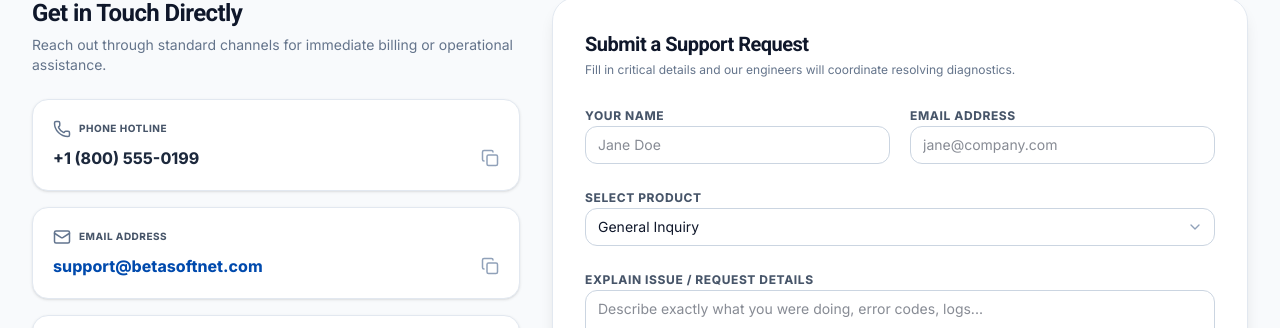
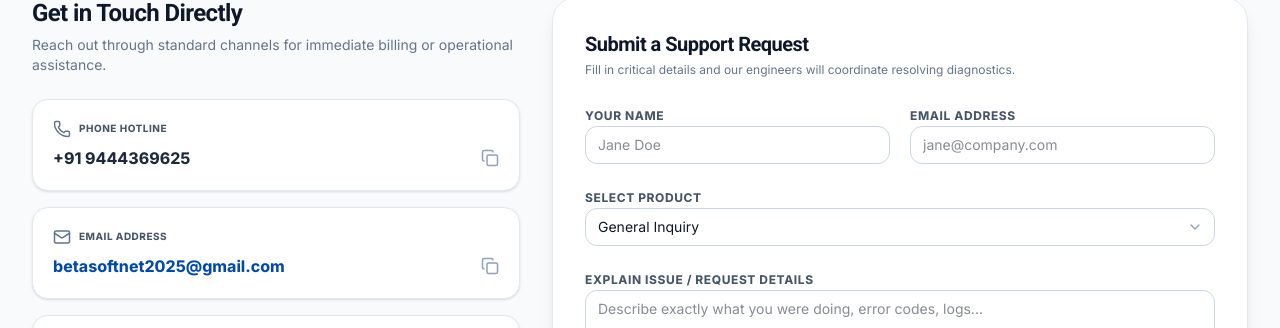
Before and after one commit to betasoftnet-png/BETA-WEB-FE, a React (Vite) app: page /support in a window 1280 px wide. Shown: the part 1089-1417 px from the top of the page. Built offline with nearby package versions, Linux system fonts and the light colour scheme; no server answers; a web font is replaced by a local one.

Commit message:
feat: add Support page with contact form and help resources

```diff
--- a/src/pages/Support.jsx
+++ b/src/pages/Support.jsx
@@ -18,8 +18,8 @@ export default function Support() {
   const [feedbackMsg, setFeedbackMsg] = useState('');
 
   const supportContactInfo = {
-    phone: '+1 (800) 555-0199',
-    email: 'support@betasoftnet.com',
+    phone: '+91 9444369625',
+    email: 'betasoftnet2025@gmail.com',
     hours: 'Mon - Fri, 9:00 AM - 6:00 PM IST',
     address: 'Beta Towers, No. 12, Main Road, Tiruvallur, Tamil Nadu 602001, India'
   };
```
